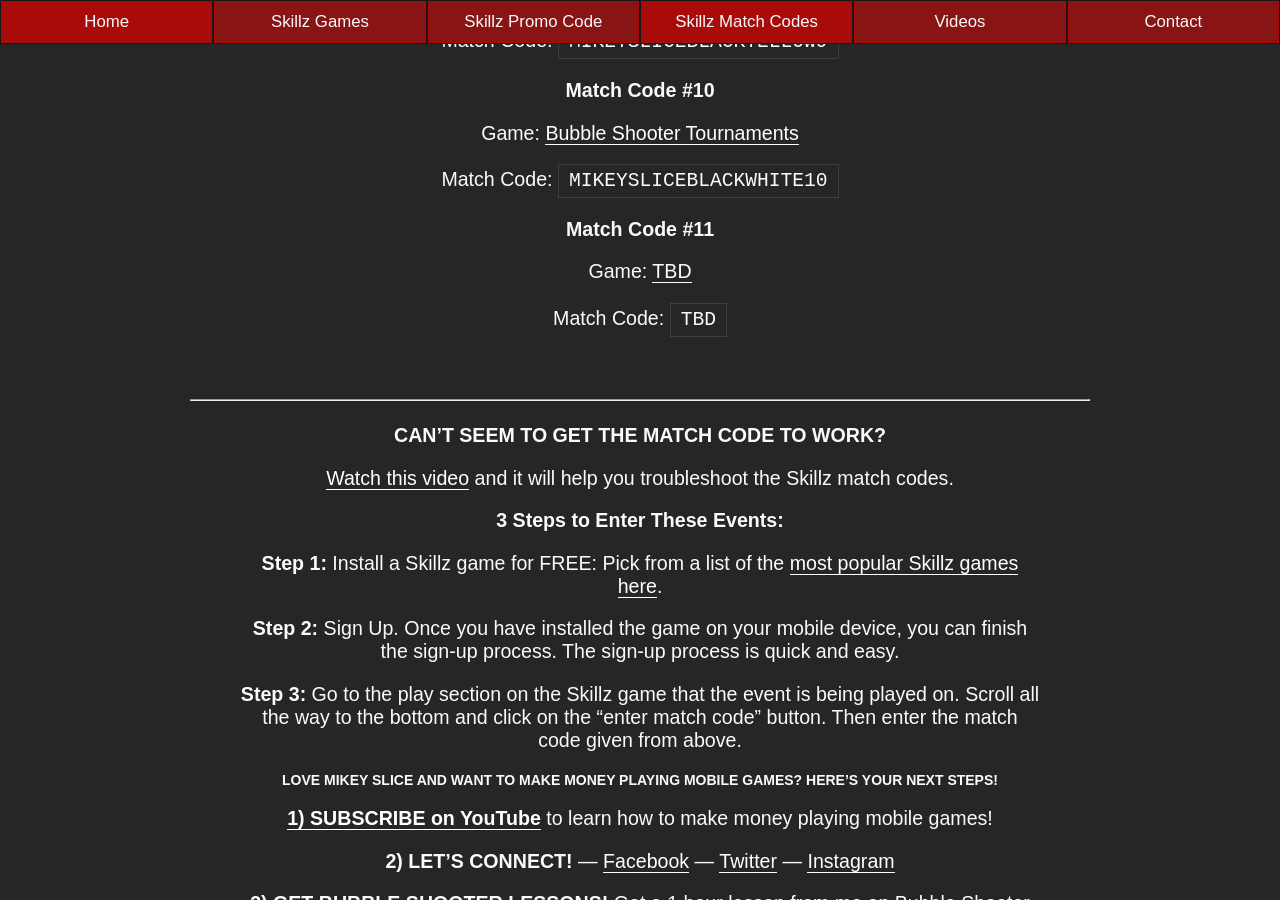
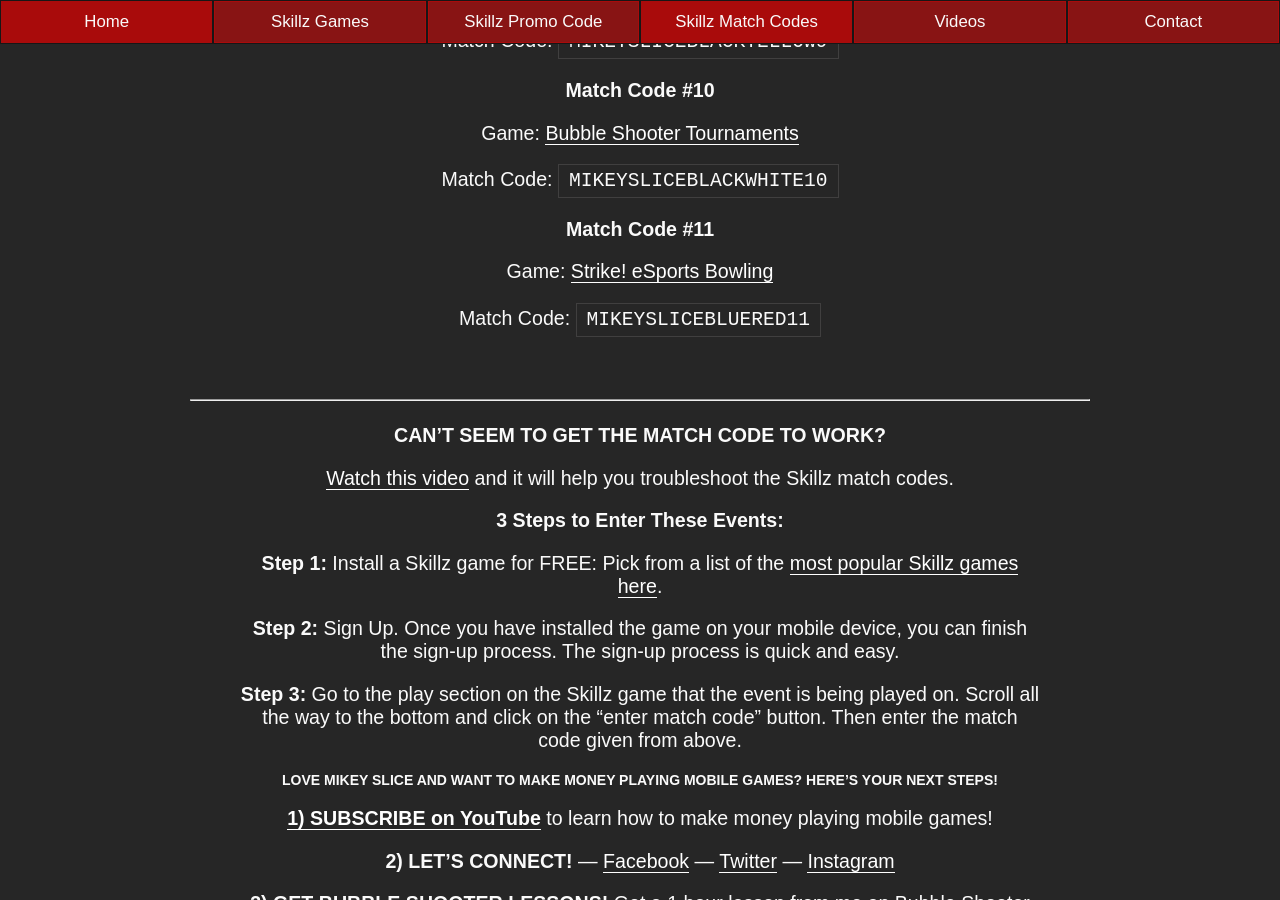
Before and after one commit to mikeyslice/esports-medium, a Jekyll site: the page built from skillz-match-codes.md, in a window 1280 px wide and 900 px high, scrolled down 4492 px. Built offline with Jekyll 4.4.1, drawn with Linux system fonts in a browser that asks for light colours.

Commit message:
Update Skillz Match Codes “skillz-match-codes”

```diff
--- a/_includes/pages/skillz-match-codes.html
+++ b/_includes/pages/skillz-match-codes.html
@@ -163,9 +163,9 @@
 
 <h3>Match Code #11</h3>
 
-<p>Game: <a href="/skillz-games/">TBD</a><p>
+<p>Game: <a href="/skillz-games/">Strike! eSports Bowling</a><p>
 
-<p>Match Code: <code>TBD</code><p>
+<p>Match Code: <code>MIKEYSLICEBLUERED11</code><p>
 
 
 
```
